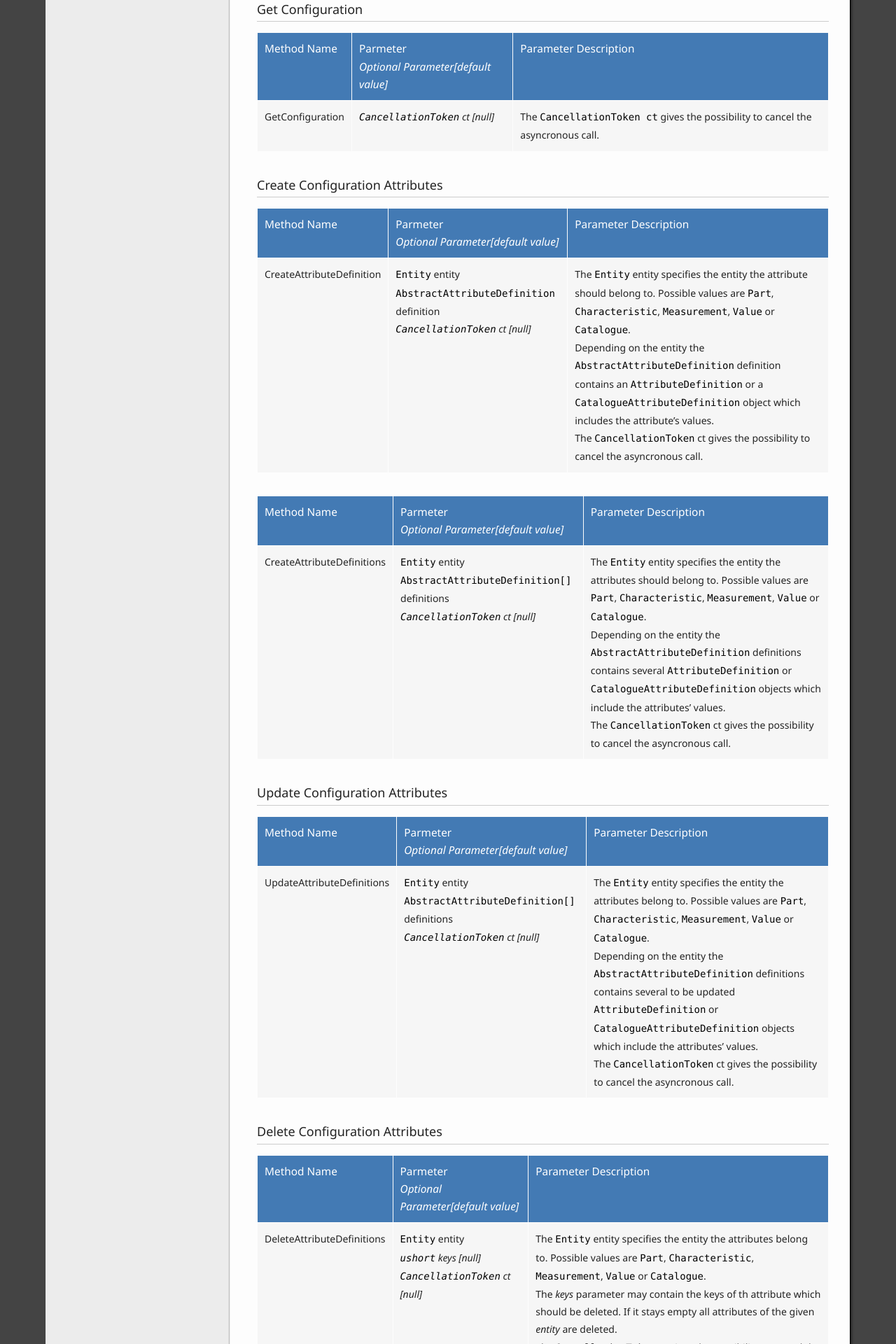
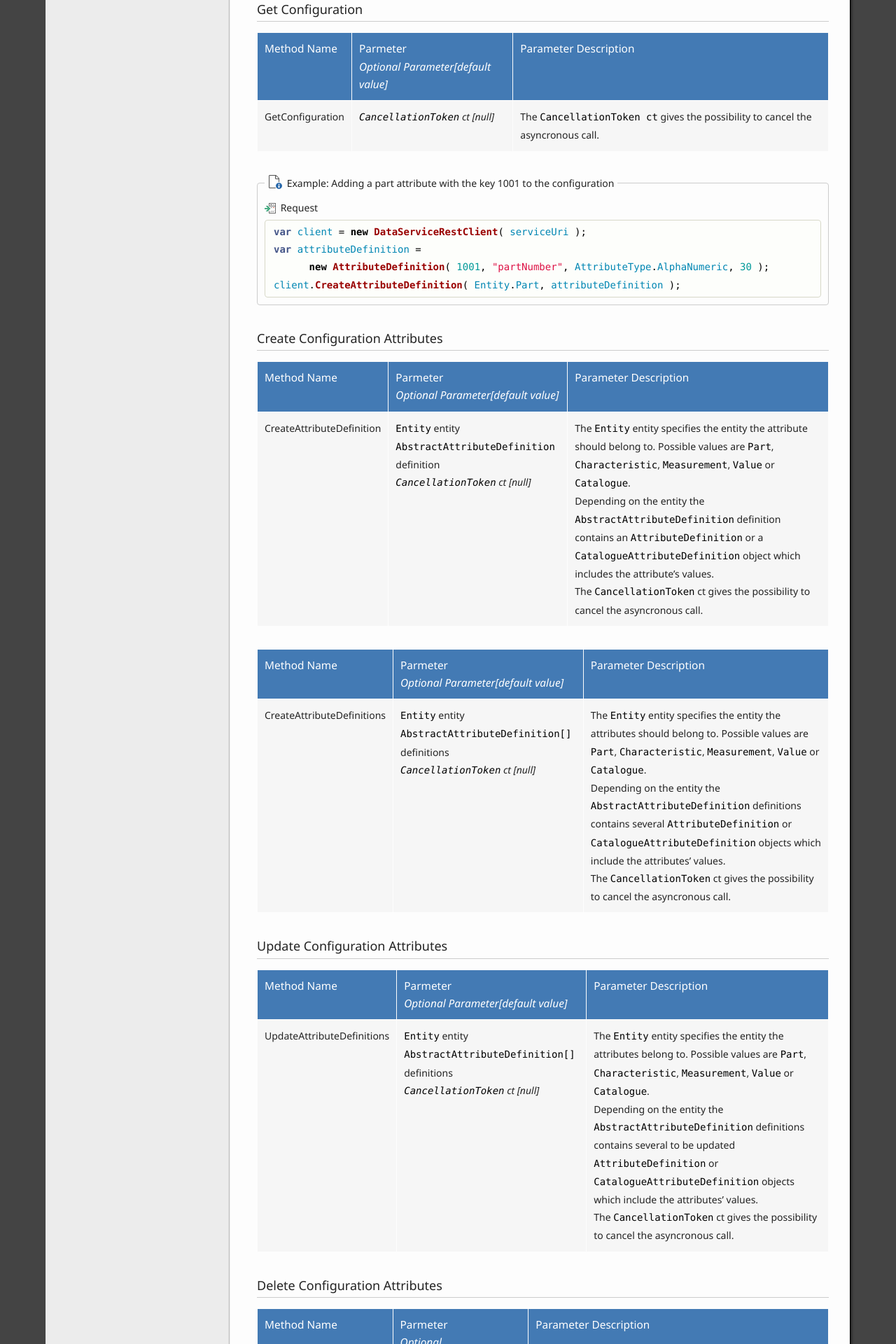
Before and after one commit to ZEISS-PiWeb/PiWeb-Api, a Jekyll site: the page built from _pages/022-configuration.md, in a window 1280 px wide. Shown: the part 2222-4142 px from the top of the page at 70% size. Built offline with Jekyll 4.4.1, drawn with Linux system fonts in a browser that asks for light colours; some of the changed text lies outside the part shown.

Commit message:
Update 022-configuration.md

````diff
--- a/_pages/022-configuration.md
+++ b/_pages/022-configuration.md
@@ -69,6 +69,19 @@ Method Name | Parmeter<br>*Optional Parameter[default value]* | Parameter Descri
 ------------|-------------------------------------------------|----------------------
 GetConfiguration | *```CancellationToken``` ct [null]* |  The ```CancellationToken ct``` gives the possibility to cancel the asyncronous call.
 
+{% include exampleFieldset.html caption=" Adding a part attribute with the key 1001 to the configuration" %}
+
+{{ site.headers['request'] | markdownify }}
+
+{% highlight csharp %}
+var client = new DataServiceRestClient( serviceUri );
+var attributeDefinition =
+      new AttributeDefinition( 1001, "partNumber", AttributeType.AlphaNumeric, 30 );
+client.CreateAttributeDefinition( Entity.Part, attributeDefinition );
+{% endhighlight %}
+
+{{ site.sections['endExample'] }}
+
 ### Create Configuration Attributes
 
 Method Name | Parmeter<br>*Optional Parameter[default value]* | Parameter Description
@@ -123,18 +136,6 @@ POST /dataServiceRest/configuration/parts HTTP/1.1
 
 {% highlight http %}
 HTTP/1.1 201 Created
-{% endhighlight %}
-
-{{ site.sections['endExample'] }}
-{{ site.sections['beginExampleAPI'] }}
-
-{{ site.headers['request'] | markdownify }}
-
-{% highlight csharp %}
-var client = new DataServiceRestClient( serviceUri );
-var attributeDefinition =
-      new AttributeDefinition( 1001, "partNumber", AttributeType.AlphaNumeric, 30 );
-client.CreateAttributeDefinition( Entity.Part, attributeDefinition );
 {% endhighlight %}
 
 {{ site.sections['endExample'] }}
````
